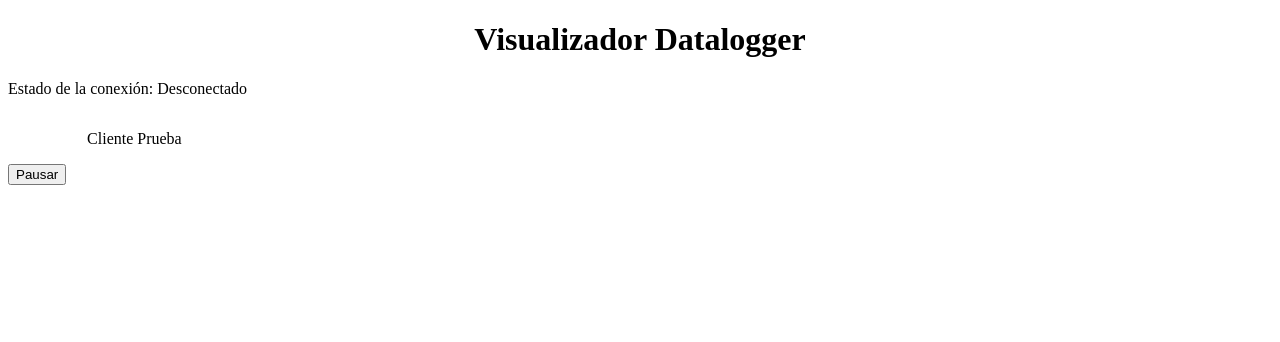
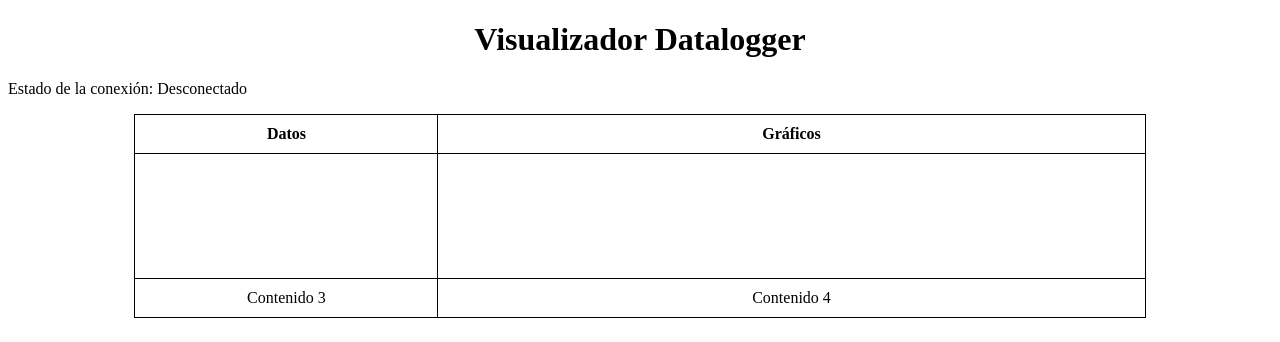
Before and after one commit to Luigiverde4/Rick_DataLogger, a website: page public/client.html in a window 1280 px wide. Drawn offline with nearby package versions, Linux system fonts and the light colour scheme; no server answers.

Commit message:
Grafica alimentada por Sensor AcelX funcional

```diff
--- a/public/client.html
+++ b/public/client.html
@@ -12,17 +12,29 @@
         <p id="estadoServer">Estado de la conexión: Desconectado</p>
     </div>
 
-    <div class="visualizador">
-        <div class="v_cliente">
-            <p>Cliente Prueba</p>
-            <div class = "control_grafica">
-                <button onclick="pausarGrafica()">Pausar</button>
-            </div>
-        </div>
-        <div class="v_datos">
-            <canvas class = "grafico" id="myChart" width="100%"></canvas>
-        </div>
-    </div>
+    <main>
+        <table>
+            <thead>
+                <tr>
+                    <th class="col-2">Datos</th>
+                    <th class="col-rest">Gráficos</th>
+                </tr>
+            </thead>
+            <tbody>
+                <tr>
+                    <td class="col-2">
+                    </td>
+                    <td class="col-rest">
+                        <canvas class = "grafico" id="myChart"></canvas>
+                    </td>
+                </tr>
+                <tr>
+                    <td class="col-2">Contenido 3</td>
+                    <td class="col-rest">Contenido 4</td>
+                </tr>
+            </tbody>
+        </table>
+    </main>
 
     <script src="/node_modules/socket.io/client-dist/socket.io.js"></script>
     <script src="/node_modules/chart.js/dist/chart.umd.js"></script>
--- a/public/css/client.css
+++ b/public/css/client.css
@@ -4,20 +4,27 @@ h1 {
     justify-content: center;
 }
 
-.visualizador {
-    display: flex;
-    flex-direction: row;
+table {
+    width: 80%;
+    border-collapse: collapse;
+}
+th, td {
+    border: 1px solid #000;
+    padding: 10px;
+    text-align: center;
+}
+.col-2 {
+    width: 30%; /* 2/10 del ancho total */
+}
+.col-rest {
+    width: 70%; /* El resto del ancho */
 }
 
-.v_cliente {
-    flex:2;
+.grafico {
+    height: 100px;
 }
-
-.v_cliente p {
+main {
     display: flex;
+    justify-content: center;
     align-items: center;
-    justify-content: center;
 }
-.v_datos {
-    flex:8
-}
--- a/public/js/client.js
+++ b/public/js/client.js
@@ -18,12 +18,12 @@ sock.on("connect",(msj)=>{
     // Crear instancias de la clase Grafico para cada cliente
     grafico1 = new Grafico("myChart", sock.id);
     graficos.push(grafico1)
-    setInterval(() => {
-        // Generar nueva medición
-        let nuevaMedicion = parseInt(Math.random() * 100);
-        // Actualizar los gráficos de los clientes
-        grafico1.actualizarDatos(nuevaMedicion);
-    }, 1000); // Intervalo de 500ms para obtener muestras rápidamente
+    // setInterval(() => {
+    //     // Generar nueva medición
+    //     let nuevaMedicion = parseInt(Math.random() * 100);
+    //     // Actualizar los gráficos de los clientes
+    //     grafico1.actualizarDatos(nuevaMedicion);
+    // }, 100); // Intervalo de 500ms para obtener muestras rápidamente
 
 });
 
@@ -32,6 +32,14 @@ sock.on("disconnect",()=>{
     elementoEstado.textContent = "Estado de la conexion: Desconectado"
 });
 
+// Recibir datos del servidor
+sock.on("acelX", (dato) => {
+    console.log(dato)
+    // Actualizar todos los gráficos con el dato recibido
+    graficos.forEach((grafico) => {
+        grafico.actualizarDatos(dato);
+    });
+});
 
 function construyeVisualizadores(){
     console.log("construyeVisualizadores")
--- a/public/js/grafico.js
+++ b/public/js/grafico.js
@@ -35,15 +35,47 @@ class Grafico {
         });
     }
 
-    actualizarDatos(nuevaMedicion){
-        console.log(this.mediciones)
-        // Anadir la nueva medicion a la lista
-        if (this.mediciones.length < this.maxLength) {
-            this.mediciones.push(nuevaMedicion);
-        } else {
-            this.mediciones.shift(); // Sacar el mas viejo
-            this.mediciones.push(nuevaMedicion); // Anadir el nuevo
-        }
+    // actualizarDatos(nuevaMedicion){
+    //     console.log(this.mediciones)
+    //     // Anadir la nueva medicion a la lista
+    //     if (this.mediciones.length < this.maxLength) {
+    //         this.mediciones.push(nuevaMedicion);
+    //     } else {
+    //         this.mediciones.shift(); // Sacar el mas viejo
+    //         this.mediciones.push(nuevaMedicion); // Anadir el nuevo
+    //     }
+
+    //     // Actualizar eje X
+    //     this.datos_graficos.labels.push(this.cogerHoraMinutoSegundos());
+
+    //     // Actualizar eje Y
+    //     this.datos_graficos.datasets[0].data.push(nuevaMedicion);
+
+    //     // Limitar la longitud de los datos
+    //     if (this.datos_graficos.labels.length > this.maxLength) {
+    //         this.datos_graficos.labels.shift();
+    //         this.datos_graficos.datasets[0].data.shift();
+    //     }
+
+    //     // Aumentar el contador de muestras
+    //     this.contadorAcumulacion++;
+
+    //     // Cuando tengamos 3 muestras acumuladas, actualizamos el grafico
+    //     if (this.contadorAcumulacion >= this.cantMuestrasParaActualizar) {
+    //         this.myChart.update(); // Actualizar el grafico
+    //         this.contadorAcumulacion = 0; // Reiniciar el contador
+    //     }
+    // }
+
+
+
+    // Sacar hora minuto segundos para eje X
+
+    actualizarDatos(nuevaMedicion) {
+        // console.log(this.mediciones);
+
+        // Añadir la nueva medición a la lista
+        this.mediciones.push(nuevaMedicion);
 
         // Actualizar eje X
         this.datos_graficos.labels.push(this.cogerHoraMinutoSegundos());
@@ -51,23 +83,17 @@ class Grafico {
         // Actualizar eje Y
         this.datos_graficos.datasets[0].data.push(nuevaMedicion);
 
-        // Limitar la longitud de los datos
-        if (this.datos_graficos.labels.length > this.maxLength) {
-            this.datos_graficos.labels.shift();
-            this.datos_graficos.datasets[0].data.shift();
-        }
-
         // Aumentar el contador de muestras
         this.contadorAcumulacion++;
 
-        // Cuando tengamos 3 muestras acumuladas, actualizamos el grafico
+        // Cuando tengamos 3 muestras acumuladas, actualizamos el gráfico
         if (this.contadorAcumulacion >= this.cantMuestrasParaActualizar) {
-            this.myChart.update(); // Actualizar el grafico
+            this.myChart.update(); // Actualizar el gráfico
             this.contadorAcumulacion = 0; // Reiniciar el contador
         }
     }
 
-    // Sacar hora minuto segundos para eje X
+
     cogerHoraMinutoSegundos() {
         let date = new Date();
         let hora = date.getHours();
```
Also changed, not shown: public/data/clients.json (+7 -1 lines), server.js (+16 -3 lines).
